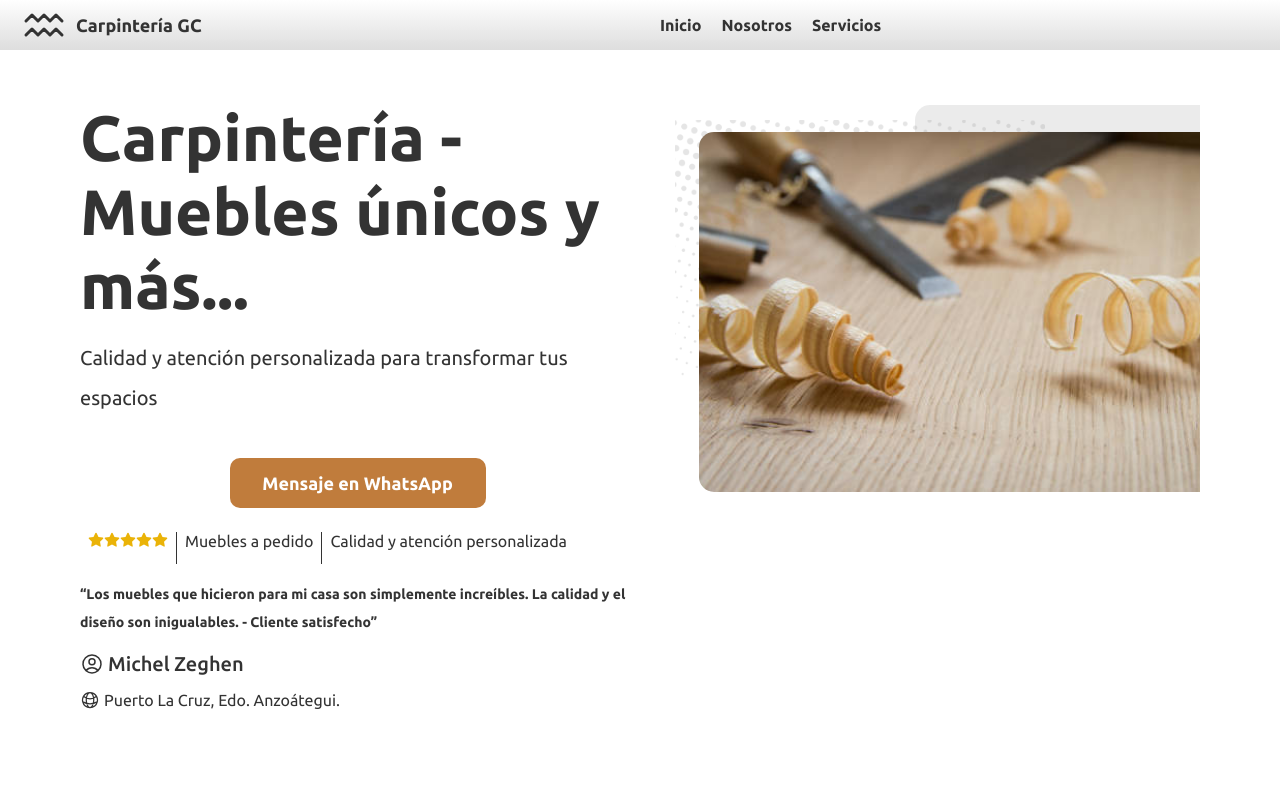
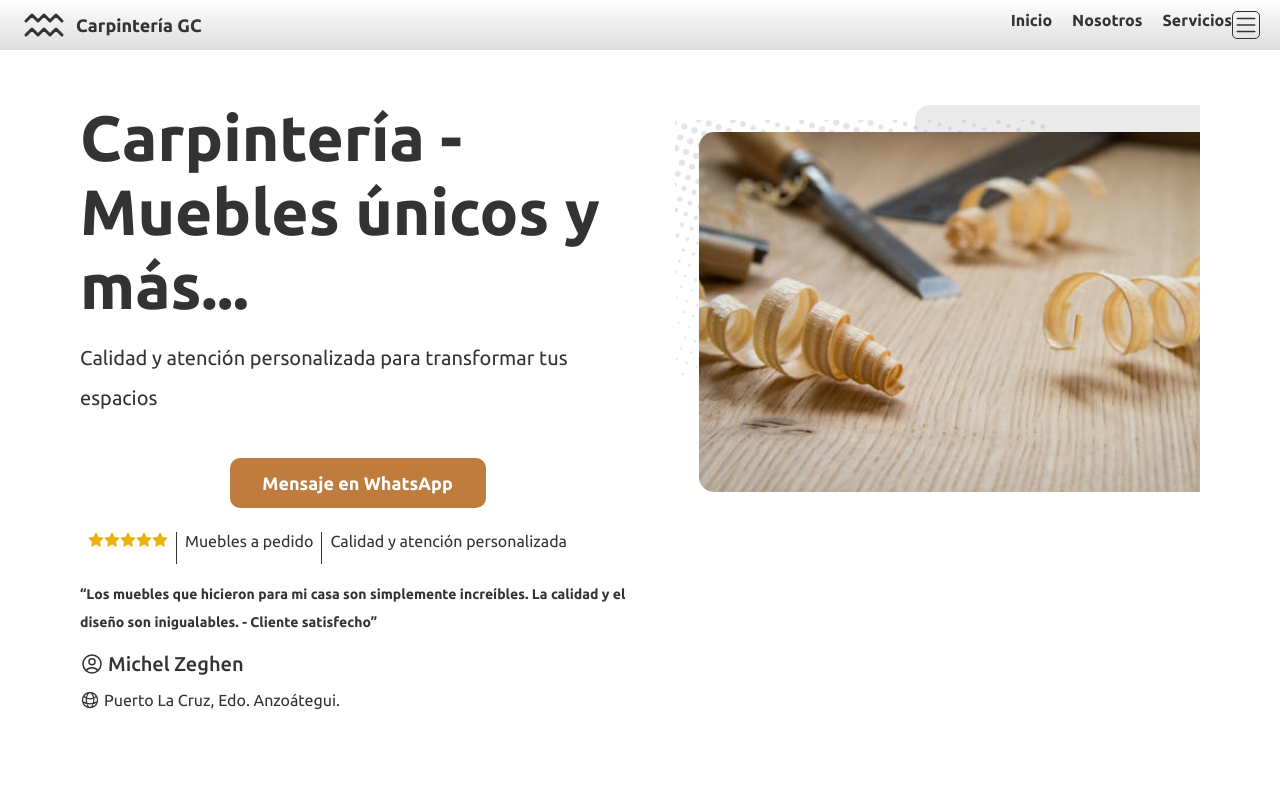
Before and after one commit to caceresgenki/carpenter, a React (Vite) app in the folder carpenter/: page / in a window 1280 px wide. Shown: the top 800 px of the page. Built offline with nearby package versions, Linux system fonts and the light colour scheme.

Commit message:
may 18 22.13

```diff
--- a/carpenter/package.json
+++ b/carpenter/package.json
@@ -11,7 +11,8 @@
   },
   "dependencies": {
     "react": "^18.2.0",
-    "react-dom": "^18.2.0"
+    "react-dom": "^18.2.0",
+    "react-modal": "^3.16.1"
   },
   "devDependencies": {
     "@types/react": "^18.2.66",
--- a/carpenter/src/components/NavBar.jsx
+++ b/carpenter/src/components/NavBar.jsx
@@ -1,15 +1,11 @@
 import Logo from '../icons/Logo'
 import React, { useState, useEffect } from 'react';
+import Modal from 'react-modal';
 import '../styles/NavBar.css'
 import Home from './home/Home'
 import AboutUs from './aboutUs/AboutUs'
 import Service from './services/Service'
-// import {Hero} from './services/Hero'
-
-
-// function handleClick(handleClick) {
-//   setComponentRender(<Home/>);
-// }
+import Menu from '../icons/Menu'
 
 
 function NavBar() {
@@ -32,12 +28,24 @@ function NavBar() {
     window.scrollTo(0, 0);
   }, [componentRender]);
 
+  const [modalIsOpen, setModalIsOpen] = useState(false);
+
+  const openModal = () => {
+    setModalIsOpen(true);
+  };
+
+  const closeModal = () => {
+    setModalIsOpen(false);
+  };
+
+
+
     return (
       <>
         <header>
           <nav className="navbar">
             <div className='containerLogo'>
-              <a className="logo" onClick={handleClickButton1}>
+              <a className="logo" onClick={() => {handleClickButton1(); closeModal();}}>
                 <Logo/>
               </a>
             </div>
@@ -47,6 +55,25 @@ function NavBar() {
                 <li className='sectionButton'><a onClick={handleClickButton2}>Nosotros</a></li>
                 <li className='sectionButton'><a onClick={handleClickButton3}>Servicios</a></li>
               </ul>
+              <div>
+                <a onClick={openModal}>
+                  <Menu classMenu='icon iconMenu' />
+                </a>
+                <div>
+                  <Modal
+                    isOpen={modalIsOpen}
+                    onRequestClose={closeModal}
+                    contentLabel='typeModal'
+                    className='menuModal'>
+                      <ul className='listModal'>
+                        <li className='sectionButtonModal'><a onClick={() => {handleClickButton1(); closeModal();}}>Inicio</a></li>
+                        <li className='sectionButtonModal'><a onClick={() => {handleClickButton2(); closeModal();}}>Nosotros</a></li>
+                        <li className='sectionButtonModal'><a onClick={() => {handleClickButton3(); closeModal();}}>Servicios</a></li>
+                      </ul>
+                    <a className='closeModal' onClick={closeModal}>X</a>
+                  </Modal>
+                </div>
+              </div>
             </div>
           </nav>
         </header>
--- /dev/null
+++ b/carpenter/src/icons/Menu.jsx
@@ -0,0 +1,28 @@
+
+
+function Menu ({classMenu}) {
+
+  return (
+    <>
+      <svg xmlns="http://www.w3.org/2000/svg"
+      className={classMenu}
+      width="24"
+      height="24"
+      viewBox="0 0 24 24"
+      strokeWidth="1.5"
+      stroke="#333333"
+      fill="none"
+      strokeLinecap="round"
+      strokeLinejoin="round">
+        <path stroke="none" d="M0 0h24v24H0z" fill="none"/>
+        <path d="M4 6l16 0" />
+        <path d="M4 12l16 0" />
+        <path d="M4 18l16 0" />
+      </svg>
+    </>
+  )
+
+}
+
+
+export default Menu
--- a/carpenter/src/styles/NavBar.css
+++ b/carpenter/src/styles/NavBar.css
@@ -47,6 +47,7 @@
   .sections {
     display: flex;
     flex: 1;
+    justify-content: end;
   }
 
   .listMenu {
@@ -58,9 +59,49 @@
     .listMenu {
       display: none;
     }
-    .containerLogo {
+        .containerLogo {
       flex: none;
       justify-content: space-between;
-
+    }
+    .sections {
+      justify-content: end;
     }
   }
+
+  .ReactModalPortal {
+    display: flex;
+  }
+
+  .iconMenu {
+    border: none;
+  }
+
+  .menuModal {
+    margin: 100px auto ;
+    color: #333;
+    text-decoration: none;
+    font-size: 18px;
+    font-weight: bold;
+    width: 90vw;
+    height: 50vw;
+    display: flex;
+    flex-direction: column;
+    justify-content: center;
+    border: 1px solid #b4b4b4;
+    border-radius: 10px;
+    background-color: white;
+  }
+
+  .sectionButtonModal, .closeModal {
+    text-align: center;
+    padding: 4px;
+  }
+
+  .closeModal {
+    padding-top: 16px;
+    color: #b4b4b4;
+  }
+
+  .listModal {
+
+  }
```
Also changed, not shown: 1 other file (tests, documents, lock files or other folders).
